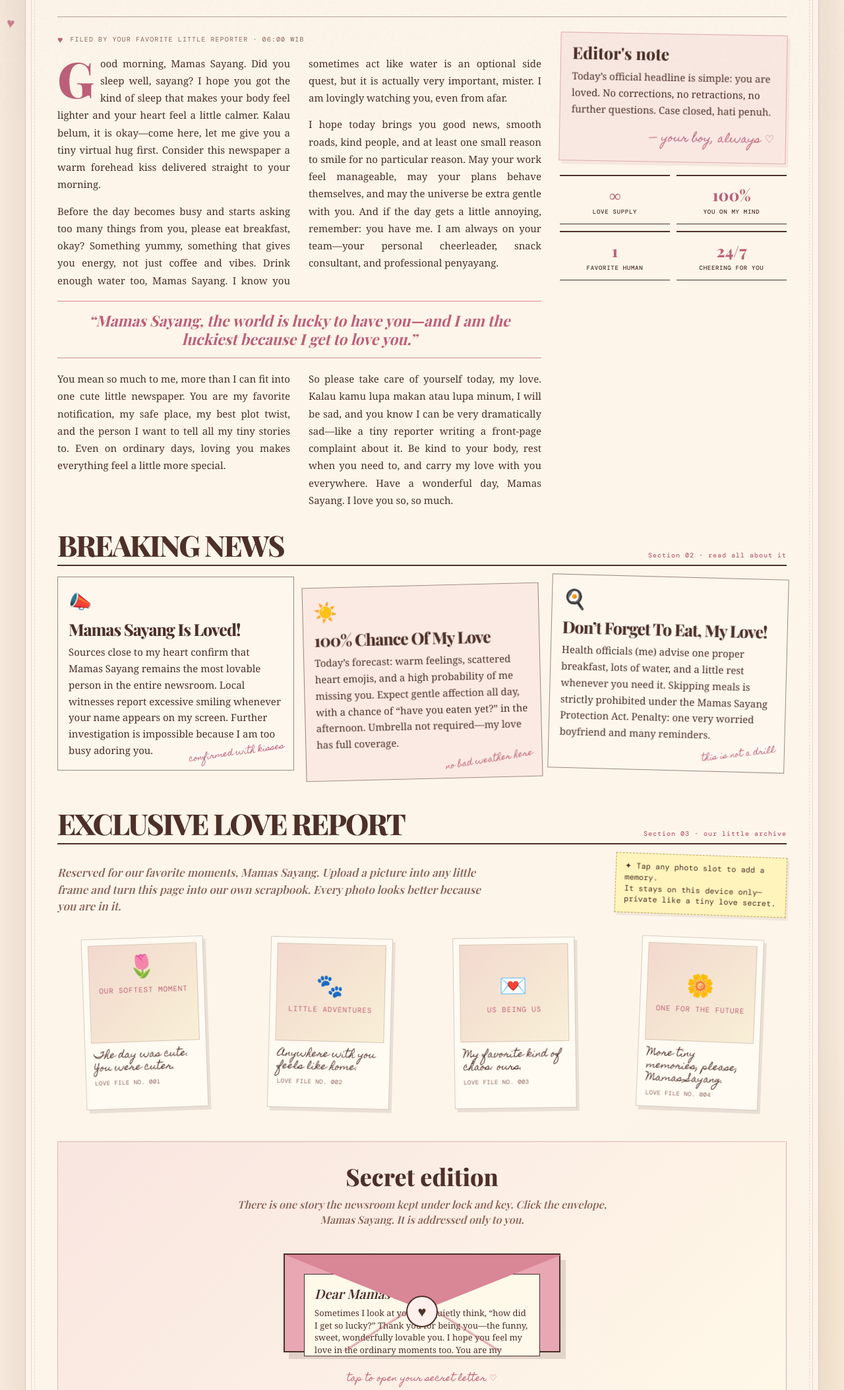
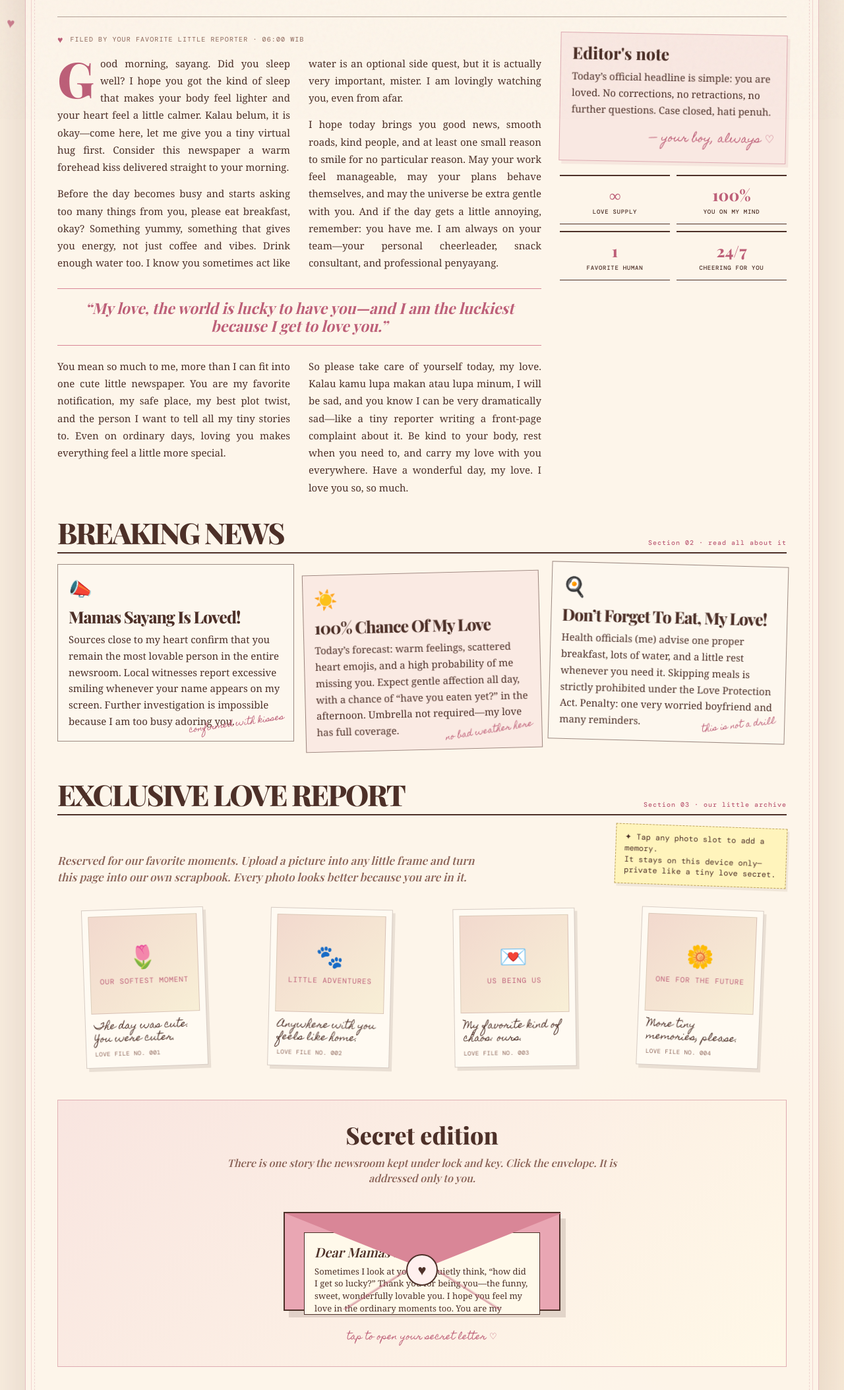
Before and after one commit to langiloveyouu/our-love-newspaper, a plain HTML site: page index.html in a window 1280 px wide. Shown: the part 619-2726 px from the top of the page at 66% size. Drawn offline with nearby package versions, Linux system fonts and the light colour scheme; a web font is replaced by a local one.

Commit message:
refine: reduce repeated Mamas Sayang wording

```diff
--- a/index.html
+++ b/index.html
@@ -242,7 +242,7 @@
       <header class="masthead" id="top">
         <div class="eyebrow">The world's tiniest love desk · Est. just for you</div>
         <h1>The Daily <span>Love</span> News</h1>
-        <p class="dek">Specially published for my one and only Mamas Sayang.</p>
+        <p class="dek">Specially published for my one and only love.</p>
         <div class="issue-meta">
           <span>Wednesday · <b id="todayDate">20 November 2026</b></span><span>Edition No. <b>001</b></span><span>Page <b>01</b> of 01</span>
         </div>
@@ -252,7 +252,7 @@
         <div class="nav-links">
           <a href="#berita">Berita Utama</a><a href="#breaking">Breaking News</a><a href="#gallery">Love Report</a><a href="#secret">Secret Edition</a>
         </div>
-        <div class="ticker">LIVE FROM MY HEART: MAMAS SAYANG IS STILL MY FAVORITE PERSON ♥</div>
+        <div class="ticker">LIVE FROM MY HEART: YOU ARE STILL MY FAVORITE PERSON ♥</div>
       </nav>
 
       <section class="hero" aria-labelledby="hero-title">
@@ -272,12 +272,12 @@
         <article>
           <div class="byline">Filed by your favorite little reporter · 06:00 WIB</div>
           <div class="article">
-            <p class="lead">Good morning, Mamas Sayang. Did you sleep well, sayang? I hope you got the kind of sleep that makes your body feel lighter and your heart feel a little calmer. Kalau belum, it is okay—come here, let me give you a tiny virtual hug first. Consider this newspaper a warm forehead kiss delivered straight to your morning.</p>
-            <p>Before the day becomes busy and starts asking too many things from you, please eat breakfast, okay? Something yummy, something that gives you energy, not just coffee and vibes. Drink enough water too, Mamas Sayang. I know you sometimes act like water is an optional side quest, but it is actually very important, mister. I am lovingly watching you, even from afar.</p>
+            <p class="lead">Good morning, sayang. Did you sleep well? I hope you got the kind of sleep that makes your body feel lighter and your heart feel a little calmer. Kalau belum, it is okay—come here, let me give you a tiny virtual hug first. Consider this newspaper a warm forehead kiss delivered straight to your morning.</p>
+            <p>Before the day becomes busy and starts asking too many things from you, please eat breakfast, okay? Something yummy, something that gives you energy, not just coffee and vibes. Drink enough water too. I know you sometimes act like water is an optional side quest, but it is actually very important, mister. I am lovingly watching you, even from afar.</p>
             <p>I hope today brings you good news, smooth roads, kind people, and at least one small reason to smile for no particular reason. May your work feel manageable, may your plans behave themselves, and may the universe be extra gentle with you. And if the day gets a little annoying, remember: you have me. I am always on your team—your personal cheerleader, snack consultant, and professional penyayang.</p>
-            <div class="pullquote">“Mamas Sayang, the world is lucky to have you—and I am the luckiest because I get to love you.”</div>
+            <div class="pullquote">“My love, the world is lucky to have you—and I am the luckiest because I get to love you.”</div>
             <p>You mean so much to me, more than I can fit into one cute little newspaper. You are my favorite notification, my safe place, my best plot twist, and the person I want to tell all my tiny stories to. Even on ordinary days, loving you makes everything feel a little more special.</p>
-            <p>So please take care of yourself today, my love. Kalau kamu lupa makan atau lupa minum, I will be sad, and you know I can be very dramatically sad—like a tiny reporter writing a front-page complaint about it. Be kind to your body, rest when you need to, and carry my love with you everywhere. Have a wonderful day, Mamas Sayang. I love you so, so much.</p>
+            <p>So please take care of yourself today, my love. Kalau kamu lupa makan atau lupa minum, I will be sad, and you know I can be very dramatically sad—like a tiny reporter writing a front-page complaint about it. Be kind to your body, rest when you need to, and carry my love with you everywhere. Have a wonderful day, my love. I love you so, so much.</p>
           </div>
         </article>
         <aside>
@@ -295,39 +295,39 @@
       <section id="breaking">
         <div class="section-head"><h2>Breaking news</h2><span class="section-number">Section 02 · read all about it</span></div>
         <div class="news-grid">
-          <article class="news-card"><span class="news-icon">📣</span><h3>Mamas Sayang Is Loved!</h3><p>Sources close to my heart confirm that Mamas Sayang remains the most lovable person in the entire newsroom. Local witnesses report excessive smiling whenever your name appears on my screen. Further investigation is impossible because I am too busy adoring you.</p><span class="stamp">confirmed with kisses</span></article>
+          <article class="news-card"><span class="news-icon">📣</span><h3>Mamas Sayang Is Loved!</h3><p>Sources close to my heart confirm that you remain the most lovable person in the entire newsroom. Local witnesses report excessive smiling whenever your name appears on my screen. Further investigation is impossible because I am too busy adoring you.</p><span class="stamp">confirmed with kisses</span></article>
           <article class="news-card"><span class="news-icon">☀️</span><h3>100% Chance Of My Love</h3><p>Today’s forecast: warm feelings, scattered heart emojis, and a high probability of me missing you. Expect gentle affection all day, with a chance of “have you eaten yet?” in the afternoon. Umbrella not required—my love has full coverage.</p><span class="stamp">no bad weather here</span></article>
-          <article class="news-card"><span class="news-icon">🍳</span><h3>Don’t Forget To Eat, My Love!</h3><p>Health officials (me) advise one proper breakfast, lots of water, and a little rest whenever you need it. Skipping meals is strictly prohibited under the Mamas Sayang Protection Act. Penalty: one very worried boyfriend and many reminders.</p><span class="stamp">this is not a drill</span></article>
+          <article class="news-card"><span class="news-icon">🍳</span><h3>Don’t Forget To Eat, My Love!</h3><p>Health officials (me) advise one proper breakfast, lots of water, and a little rest whenever you need it. Skipping meals is strictly prohibited under the Love Protection Act. Penalty: one very worried boyfriend and many reminders.</p><span class="stamp">this is not a drill</span></article>
         </div>
       </section>
 
       <section class="gallery-section" id="gallery">
         <div class="section-head"><h2>Exclusive love report</h2><span class="section-number">Section 03 · our little archive</span></div>
-        <div class="gallery-intro"><p>Reserved for our favorite moments, Mamas Sayang. Upload a picture into any little frame and turn this page into our own scrapbook. Every photo looks better because you are in it.</p><div class="upload-hint">✦ Tap any photo slot to add a memory.<br>It stays on this device only—private like a tiny love secret.</div></div>
+        <div class="gallery-intro"><p>Reserved for our favorite moments. Upload a picture into any little frame and turn this page into our own scrapbook. Every photo looks better because you are in it.</p><div class="upload-hint">✦ Tap any photo slot to add a memory.<br>It stays on this device only—private like a tiny love secret.</div></div>
         <div class="gallery">
-          <figure class="photo-card"><div class="photo-frame"<img src="images/4c671c9c88ba3e857c05759c074f90c7.jpg" alt="Uploaded memory 1" style="display:block;"><div class="photo-placeholder"><span class="big">🌷</span><span>Our softest moment</span></div><label class="upload-label">Upload memory<input class="photo-input" type="file" accept="image/*" aria-label="Upload memory 1"></label></div><figcaption class="caption">The day was cute. You were cuter.<small>Love file no. 001</small></figcaption></figure>
+          <figure class="photo-card"><div class="photo-frame"><img alt="Uploaded memory 1"><div class="photo-placeholder"><span class="big">🌷</span><span>Our softest moment</span></div><label class="upload-label">Upload memory<input class="photo-input" type="file" accept="image/*" aria-label="Upload memory 1"></label></div><figcaption class="caption">The day was cute. You were cuter.<small>Love file no. 001</small></figcaption></figure>
           <figure class="photo-card"><div class="photo-frame"><img alt="Uploaded memory 2"><div class="photo-placeholder"><span class="big">🐾</span><span>Little adventures</span></div><label class="upload-label">Upload memory<input class="photo-input" type="file" accept="image/*" aria-label="Upload memory 2"></label></div><figcaption class="caption">Anywhere with you feels like home.<small>Love file no. 002</small></figcaption></figure>
           <figure class="photo-card"><div class="photo-frame"><img alt="Uploaded memory 3"><div class="photo-placeholder"><span class="big">💌</span><span>Us being us</span></div><label class="upload-label">Upload memory<input class="photo-input" type="file" accept="image/*" aria-label="Upload memory 3"></label></div><figcaption class="caption">My favorite kind of chaos: ours.<small>Love file no. 003</small></figcaption></figure>
-          <figure class="photo-card"><div class="photo-frame"><img alt="Uploaded memory 4"><div class="photo-placeholder"><span class="big">🌼</span><span>One for the future</span></div><label class="upload-label">Upload memory<input class="photo-input" type="file" accept="image/*" aria-label="Upload memory 4"></label></div><figcaption class="caption">More tiny memories, please, Mamas Sayang.<small>Love file no. 004</small></figcaption></figure>
+          <figure class="photo-card"><div class="photo-frame"><img alt="Uploaded memory 4"><div class="photo-placeholder"><span class="big">🌼</span><span>One for the future</span></div><label class="upload-label">Upload memory<input class="photo-input" type="file" accept="image/*" aria-label="Upload memory 4"></label></div><figcaption class="caption">More tiny memories, please.<small>Love file no. 004</small></figcaption></figure>
         </div>
       </section>
 
       <section class="secret-section" id="secret">
         <h2>Secret edition</h2>
-        <p>There is one story the newsroom kept under lock and key. Click the envelope, Mamas Sayang. It is addressed only to you.</p>
+        <p>There is one story the newsroom kept under lock and key. Click the envelope. It is addressed only to you.</p>
         <div class="envelope-wrap"><div class="envelope" id="envelope" role="button" tabindex="0" aria-label="Open secret love letter"><div class="envelope-letter"><h3>Dear Mamas Sayang...</h3><p>Sometimes I look at you and quietly think, “how did I get so lucky?” Thank you for being you—the funny, sweet, wonderfully lovable you. I hope you feel my love in the ordinary moments too. You are my favorite person, always.</p></div><div class="envelope-mark">♥</div></div></div>
         <div class="envelope-status" id="envelopeStatus">tap to open your secret letter ♡</div>
       </section>
 
       <section class="quote-section" id="quotes">
         <div class="section-head"><h2>Daily love quote</h2><span class="section-number">Section 04 · tiny truths</span></div>
-        <div class="quote-box"><div><p class="quote-text" id="quoteText">Mamas Sayang, you are my favorite kind of news: the kind that makes my whole day better.</p><p class="quote-source" id="quoteSource">Filed under: things I mean with my whole heart</p><div class="quote-actions"><button class="news-button" id="anotherNews" type="button">Read another news ↗</button><button class="news-button" id="copyQuote" type="button">Copy this little note</button></div></div></div>
+        <div class="quote-box"><div><p class="quote-text" id="quoteText">You are my favorite kind of news: the kind that makes my whole day better.</p><p class="quote-source" id="quoteSource">Filed under: things I mean with my whole heart</p><div class="quote-actions"><button class="news-button" id="anotherNews" type="button">Read another news ↗</button><button class="news-button" id="copyQuote" type="button">Copy this little note</button></div></div></div>
       </section>
 
       <footer class="final-edition">
         <div class="label" style="justify-content:center;"><span class="dot"></span> Final edition · front page forever <span class="dot"></span></div>
-        <h2>One last thing, Mamas Sayang…</h2>
-        <p>Whatever happens today, Mamas Sayang, please remember that you are loved, appreciated, and always have someone cheering for you. That someone is me, of course. I love you so much!</p>
+        <h2>One last thing, my love…</h2>
+        <p>Whatever happens today, please remember that you are loved, appreciated, and always have someone cheering for you. That someone is me, of course. I love you so much!</p>
         <div class="signature">With endless love,<br>Your favorite little reporter.</div>
         <div class="music-player" id="musicPlayer"><button class="music-button" id="musicToggle" type="button" aria-pressed="false">▶ Play our tiny soundtrack</button><div class="audio-bars" aria-hidden="true"><i></i><i></i><i></i><i></i></div><span class="music-status" id="musicStatus">soft mode · off</span></div>
         <div class="footer-line"><span>Printed with affection · no returns accepted</span><span>THE DAILY LOVE NEWS · MAMAS SAYANG EDITION</span><span>♥ ♥ ♥</span></div>
@@ -374,11 +374,11 @@
       envelope.addEventListener('keydown', event => { if (event.key === 'Enter' || event.key === ' ') { event.preventDefault(); toggleEnvelope(); } });
 
       const quotes = [
-        ['Mamas Sayang, you are my favorite kind of news: the kind that makes my whole day better.', 'Filed under: things I mean with my whole heart'],
+        ['You are my favorite kind of news: the kind that makes my whole day better.', 'Filed under: things I mean with my whole heart'],
         ['If loving you were a newspaper, I would print a new front page every morning.', 'Special report: still completely smitten'],
         ['Please eat breakfast, drink water, and remember that one very cute person is cheering for you.', 'Weather desk: warm feelings, all day long'],
         ['You make ordinary days feel like little celebrations. Terima kasih sudah jadi rumah yang paling manis.', 'Human interest story: my favorite person'],
-        ['Mamas Sayang, I hope you know that even your quietest days are still precious to me.', 'Exclusive: you are never “too much” for my heart'],
+        ['I hope you know that even your quietest days are still precious to me.', 'Exclusive: you are never “too much” for my heart'],
         ['I love your face, your laugh, your silly little habits—and yes, even your stubborn “I’m not hungry” moments.', 'Investigative desk: evidence of adorable behavior'],
         ['Wherever today takes you, take my love too. It has unlimited refills.', 'Travel section: destination, always you']
       ];
```
